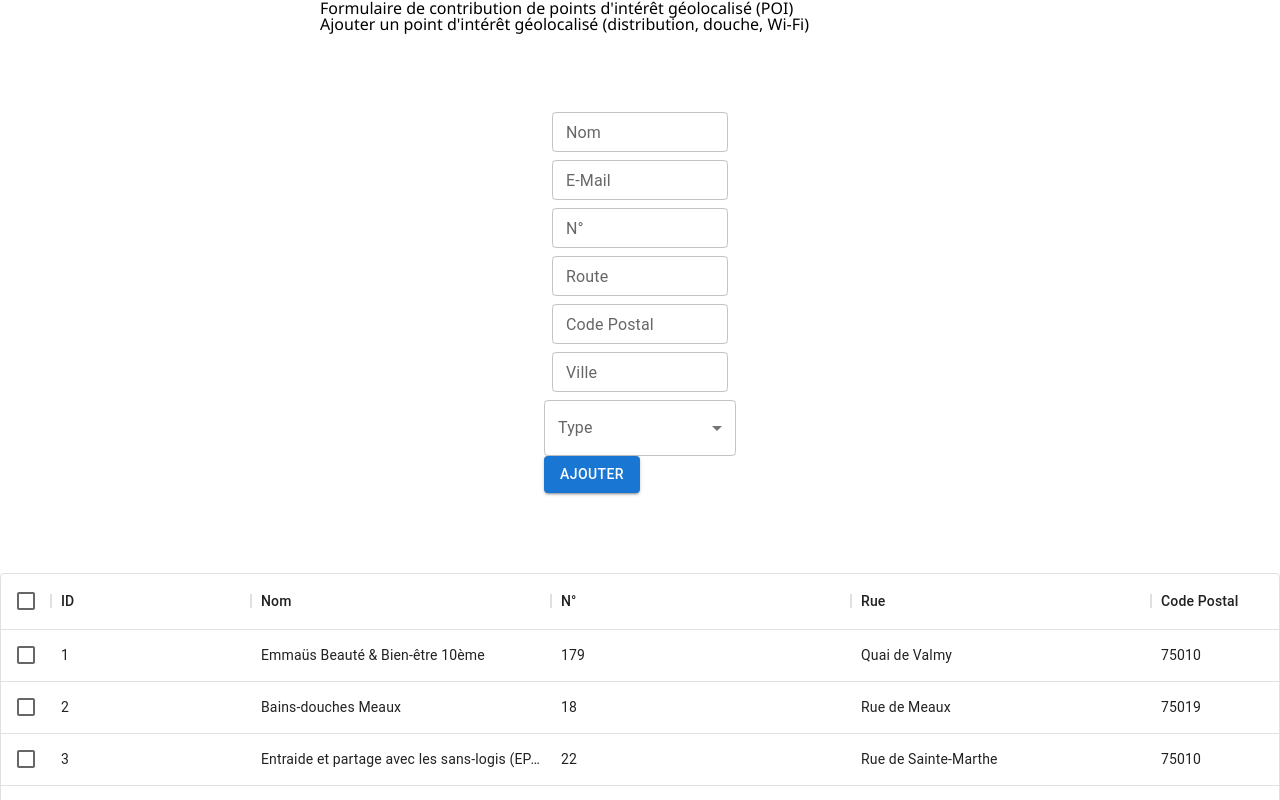
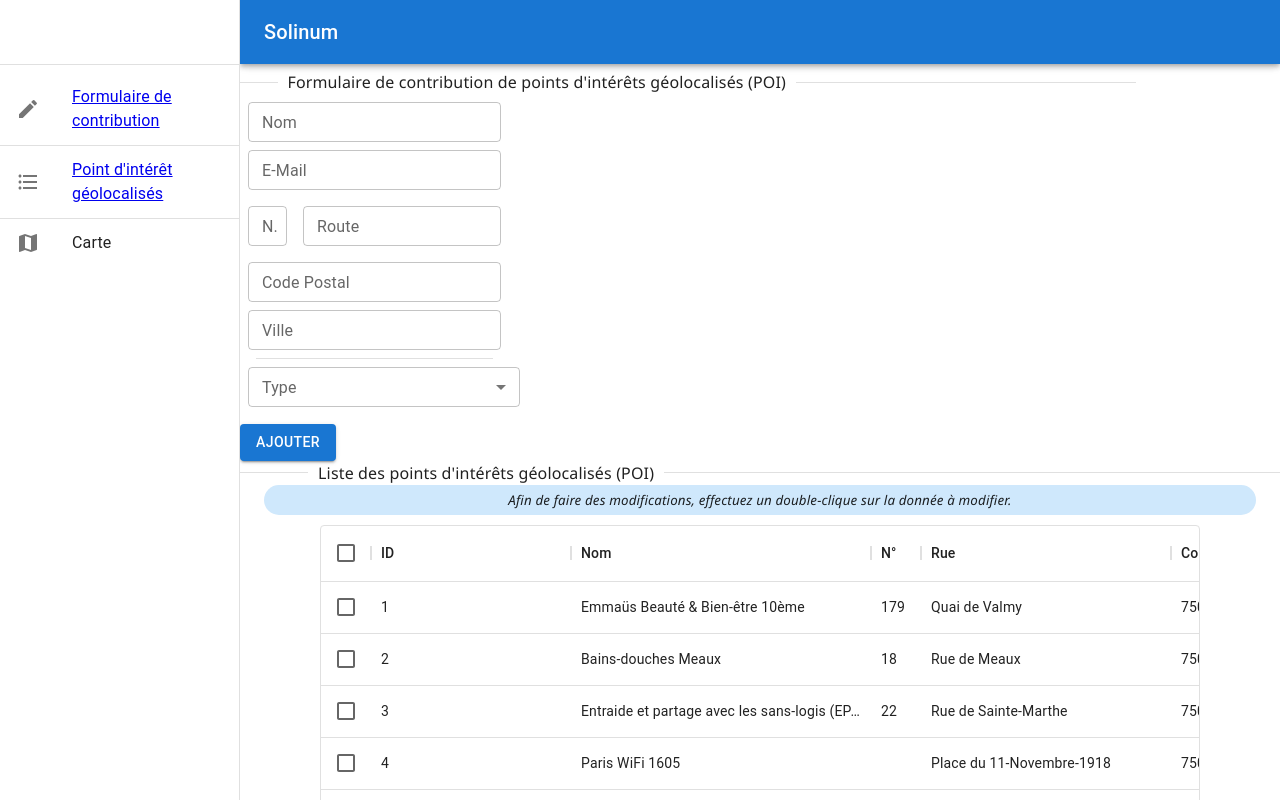
Before and after one commit to jorisneblai/Solinum, a React (Create React App) app: page / in a window 1280 px wide. Shown: the top 800 px of the page. Built offline with nearby package versions, Linux system fonts and the light colour scheme.

Commit message:
stylizing form and data grid components

```diff
--- a/src/Components/Dashboard/Dashboard.js
+++ b/src/Components/Dashboard/Dashboard.js
@@ -1,6 +1,7 @@
 import React, { useState } from 'react';
 import Form from '../Form/Form';
 import PoiList from '../PoiList/PoiList';
+import NavBar from '../NavBar/NavBar';
 
 // This is an array of data seeding helping me to have few datas in my DataGrid
 const CONTRIBUTIONS_SEED = [
@@ -72,6 +73,7 @@ const Dashboard = () => {
 
     return (
         <main className="dashboard">
+            <NavBar />
             <Form
                 handleSubmit={onFormSubmit}
             />
--- a/src/Components/Form/Form.css
+++ b/src/Components/Form/Form.css
@@ -3,13 +3,18 @@
 }
 
 .form {
-    width: 50%;
-    margin: 0 auto;
+    width: 70%;
+    margin-top: 70px;
+    margin-left: 240px;
 }
 
 .form-box {
     width: 30%;
     flex-direction: column;
     gap: 1rem;
-    margin: 5rem auto;
+    padding: 1rem auto;
 }
+
+.form-btn {
+    margin-top: 9px !important;
+}
--- a/src/Components/Form/Form.js
+++ b/src/Components/Form/Form.js
@@ -6,6 +6,7 @@ import Select from '@mui/material/Select';
 import MenuItem from '@mui/material/MenuItem';
 import InputLabel from '@mui/material/InputLabel';
 import FormControl from '@mui/material/FormControl';
+import Divider from '@mui/material/Divider';
 
 import './Form.css';
 
@@ -38,19 +39,18 @@ const Form = (props) => {
 
     return (
         <div className="form">
-            <h2 className="form-header">
-                Formulaire de contribution de points d'intérêt géolocalisé (POI)
-            </h2>
-            <p className="form-header-paragraph">
-                Ajouter un point d'intérêt géolocalisé (distribution, douche, Wi-Fi)
-            </p>
+            <Divider
+                textAlign="left"
+            >
+                Formulaire de contribution de points d'intérêts géolocalisés (POI)
+            </Divider>
             <Box
                 component="form"
+                textAlign="left"
                 sx={{
                     '& .MuiTextField-root': {
                         m: 1,
                         display: 'flex',
-
                     },
                 }}
                 onSubmit={onSubmit}
@@ -71,10 +71,18 @@ const Form = (props) => {
                         value={email}
                         onChange={(e) => setEmail(e.target.value)}
                     />
+                    <Box
+                        sx={{ display: "flex" }}
+                    >
                         <TextField
                             label="N°"
                             id="street_number"
                             size="small"
+                            sx={{
+                                ".MuiInputBase-input": {
+                                    width: '5ch',
+                                }
+                            }}
                             value={number}
                             onChange={(e) => setNumber(e.target.value)}
                         />
@@ -82,9 +90,15 @@ const Form = (props) => {
                             label="Route"
                             id="route"
                             size="small"
+                            sx={{
+                                ".MuiInputBase-input": {
+                                    width: '38ch',
+                                }
+                            }}
                             value={street}
                             onChange={(e) => setStreet(e.target.value)}
                         />
+                    </Box>
                     <TextField
                         label="Code Postal"
                         id="zip_code"
@@ -99,7 +113,8 @@ const Form = (props) => {
                         value={city}
                         onChange={(e) => setCity(e.target.value)}
                     />
-                    <FormControl fullWidth>
+                    <Divider variant="middle" />
+                    <FormControl sx={{ m: 1, width: 272 }} size="small">
                         <InputLabel id="select-type">Type</InputLabel>
                         <Select
                             labelId="select-type"
@@ -118,6 +133,7 @@ const Form = (props) => {
                 <Button
                     type="submit"
                     variant="contained"
+                    className="form-btn"
                     onClick={(e) => onSubmit(e)}
                 >
                     Ajouter
--- /dev/null
+++ b/src/Components/PoiList/PoiList.css
@@ -0,0 +1,18 @@
+.grid-data {
+    margin-left: 240px;
+}
+
+.onClick-btn {
+    text-align: center;
+}
+
+.css-1vopitr {
+    margin: 10px 80px !important;
+}
+
+.info-txt {
+    text-align: center;
+    line-height: 30px;
+    font-size: smaller;
+    font-style: italic;
+}
--- a/src/Components/PoiList/PoiList.js
+++ b/src/Components/PoiList/PoiList.js
@@ -1,7 +1,11 @@
 import React from 'react';
 import Box from '@mui/material/Box';
+import Container from '@mui/material/Container';
 import Button from '@mui/material/Button';
+import Divider from '@mui/material/Divider';
 import { DataGrid } from '@mui/x-data-grid';
+
+import './PoiList.css';
 
 const categories = [
   { field: 'id', headerName: 'ID', width: 200 },
@@ -14,62 +18,48 @@ const categories = [
   {
     field: 'number',
     headerName: 'N°',
-    width: 300,
+    width: 10,
     sortable: false,
     editable: true,
   },
   {
     field: 'street',
     headerName: 'Rue',
-    width: 300,
+    width: 250,
     sortable: false,
     editable: true,
   },
   {
     field: 'zip',
     headerName: 'Code Postal',
-    width: 300,
+    width: 100,
     sortable: false,
     editable: true,
   },
   {
     field: 'city',
     headerName: 'Ville',
-    width: 300,
-    sortable: false,
-    editable: true,
-  },
-  {
-    field: 'lat',
-    headerName: 'Latitude',
-    width: 300,
-    sortable: false,
-    editable: true,
-  },
-  {
-    field: 'lng',
-    headerName: 'Longitude',
-    width: 300,
+    width: 90,
     sortable: false,
     editable: true,
   },
   {
     field: 'type',
     headerName: 'Type de POI',
-    width: 300,
+    width: 100,
     sortable: false,
     editable: true,
   },
   {
     field: 'status',
     headerName: 'Statut',
-    width: 300,
+    width: 150,
     sortable: true
   },
   {
     field: 'state',
     headerName: 'État',
-    width: 300,
+    width: 100,
     sortable: true
   },
 ];
@@ -77,8 +67,18 @@ const categories = [
 // Integration of a data grid to display the datas in a more readable way.
 const PoiList = (props) => {
   return (
-    <>
-      <Box sx={{ height: 500, margin: 0}}>
+    <div className="grid-data">
+      <Divider
+        textAlign="left"
+      >
+        Liste des points d'intérêts géolocalisés (POI)
+      </Divider>
+      <Container width='75%'>
+        <Box sx={{ bgcolor: '#cfe8fc', height: '30px', borderRadius: 5 }}>
+          <p className="info-txt">Afin de faire des modifications, effectuez un double-clique sur la donnée à modifier.</p>
+        </Box>
+      </Container>
+      <Box sx={{ height: 500, margin: 10}}>
         <DataGrid
           rows={props.contributions}
           columns={categories}
@@ -104,12 +104,28 @@ const PoiList = (props) => {
       </Box>
       {/* Displaying these two buttons when isModerationOn is called */}
       { props.isModerationOn &&
-        <>
-          <Button onClick={props.onToggleStatus}>TOGGLE STATUS</Button>
-          <Button onClick={props.onInformationNeeded}>NEED INFORMATION</Button>
-        </>
+        <div className="onClick-btn">
+          <Button
+            variant="outlined"
+            sx={{
+              marginTop: 0,
+              marginBottom: 0,
+              marginLeft: 5,
+              marginRight: 5,
+            }}
+            onClick={props.onToggleStatus}
+          >
+            Changer le statut
+          </Button>
+          <Button
+            variant="outlined"
+            onClick={props.onInformationNeeded}
+          >
+            Besoin d'informations
+          </Button>
+        </div>
       }
-    </>
+    </div>
   );
 };
 
```
Lines whose indentation alone changed are shown as unchanged.
